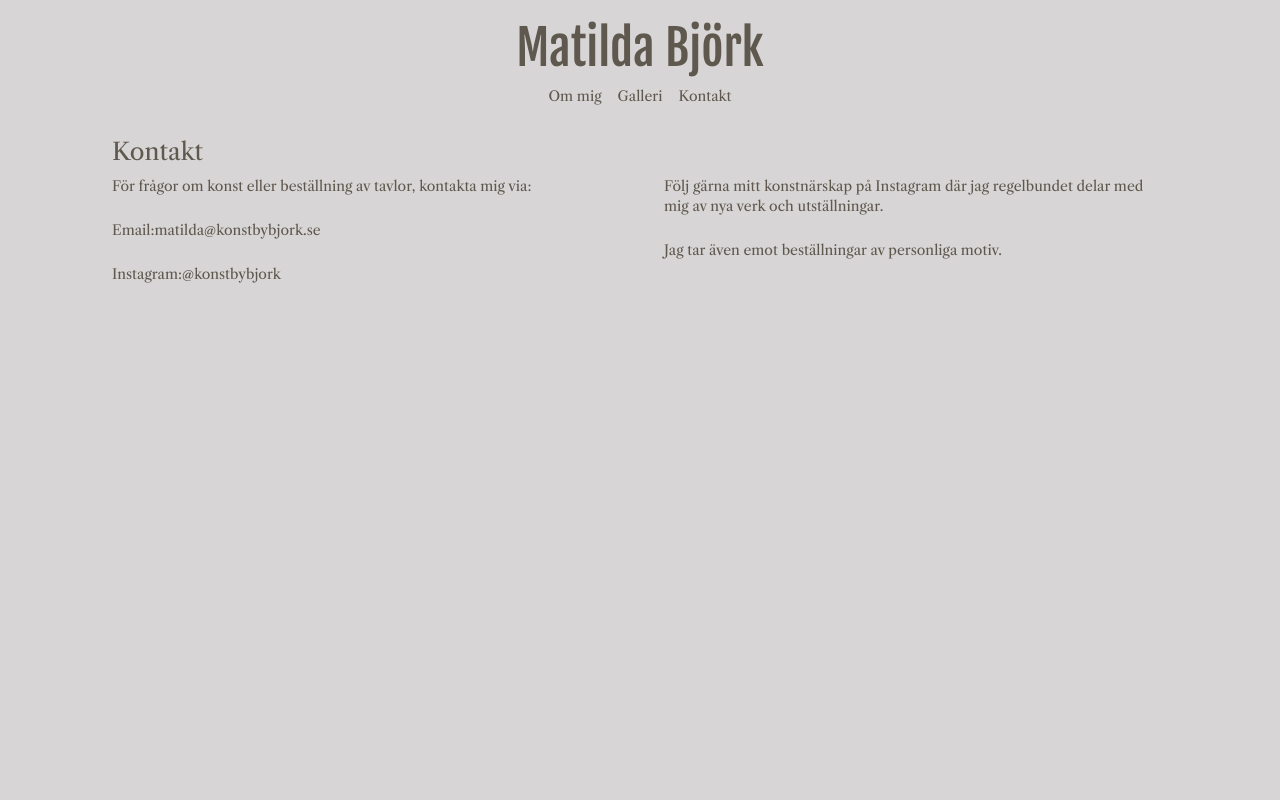
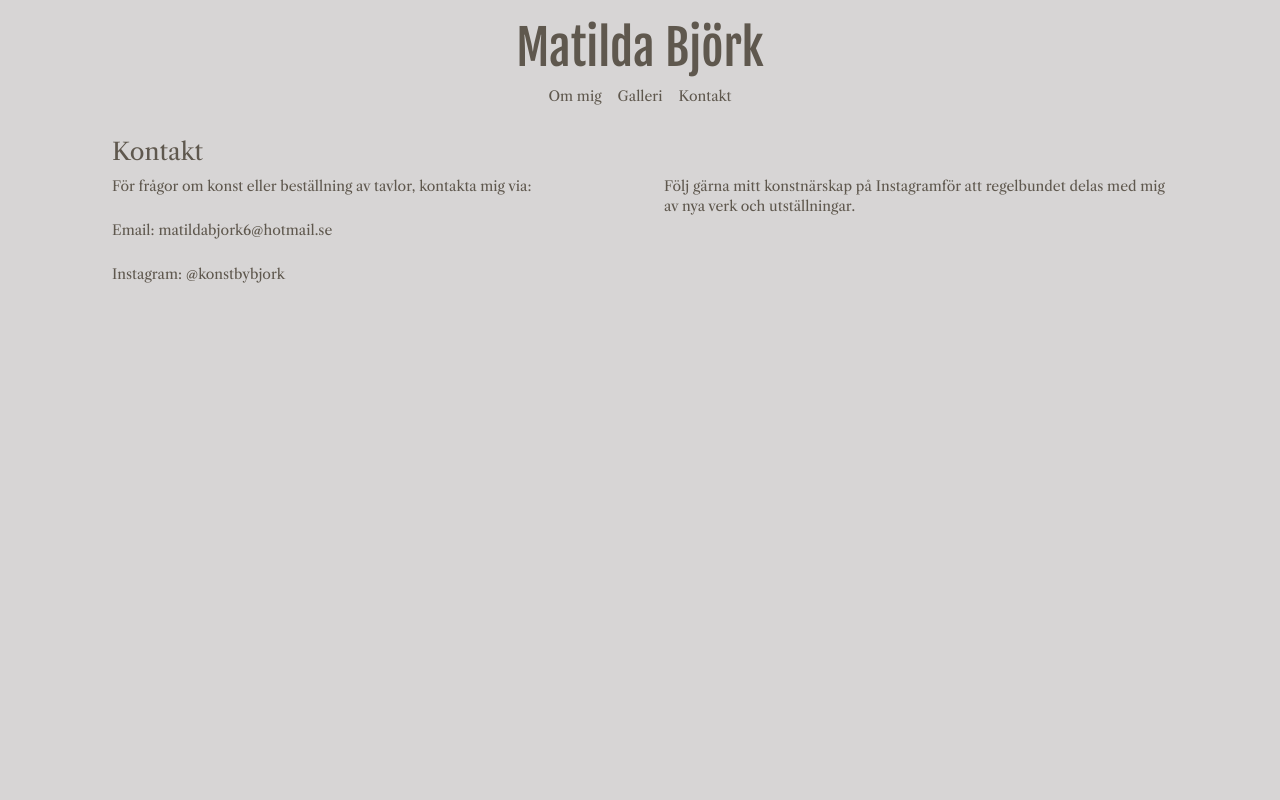
Before and after one commit to NicklasPekkarinen/matildabjork, a Next.js app: page /contact in a window 1280 px wide. Shown: the top 800 px of the page. Built offline with nearby package versions, Linux system fonts and the light colour scheme.

Commit message:
changes to contact

```diff
--- a/src/app/contact/page.tsx
+++ b/src/app/contact/page.tsx
@@ -1,5 +1,4 @@
 import { Metadata } from 'next';
-import Link from 'next/link';
 import Footer from '@/components/server/Footer';
 
 export const metadata: Metadata = {
@@ -25,9 +24,9 @@ export default function Contact() {
                   Email:
                   <a
                     href="mailto:matilda@konstbybjork.se"
-                    className="hover:opacity-80 transition-opacity"
+                    className="hover:opacity-80 transition-opacity ml-1"
                   >
-                    matilda@konstbybjork.se
+                    matildabjork6@hotmail.se
                   </a>
                 </p>
                 <p>
@@ -36,7 +35,7 @@ export default function Contact() {
                     href="https://www.instagram.com/konstbybjork"
                     target="_blank"
                     rel="noopener noreferrer"
-                    className="hover:opacity-80 transition-opacity"
+                    className="hover:opacity-80 transition-opacity ml-1"
                   >
                     @konstbybjork
                   </a>
@@ -48,10 +47,17 @@ export default function Contact() {
 
             <div className="text-sm space-y-6 text-custom-blue mt-10">
               <p>
-                Följ gärna mitt konstnärskap på Instagram där jag regelbundet
-                delar med mig av nya verk och utställningar.
+                Följ gärna mitt konstnärskap på
+                <a
+                  href="https://www.instagram.com/konstbybjork"
+                  target="_blank"
+                  rel="noopener noreferrer"
+                  className="hover:opacity-80 transition-opacity ml-1"
+                >
+                  Instagram
+                </a>
+                för att regelbundet delas med mig av nya verk och utställningar.
               </p>
-              <p>Jag tar även emot beställningar av personliga motiv.</p>
             </div>
           </div>
         </div>
```
